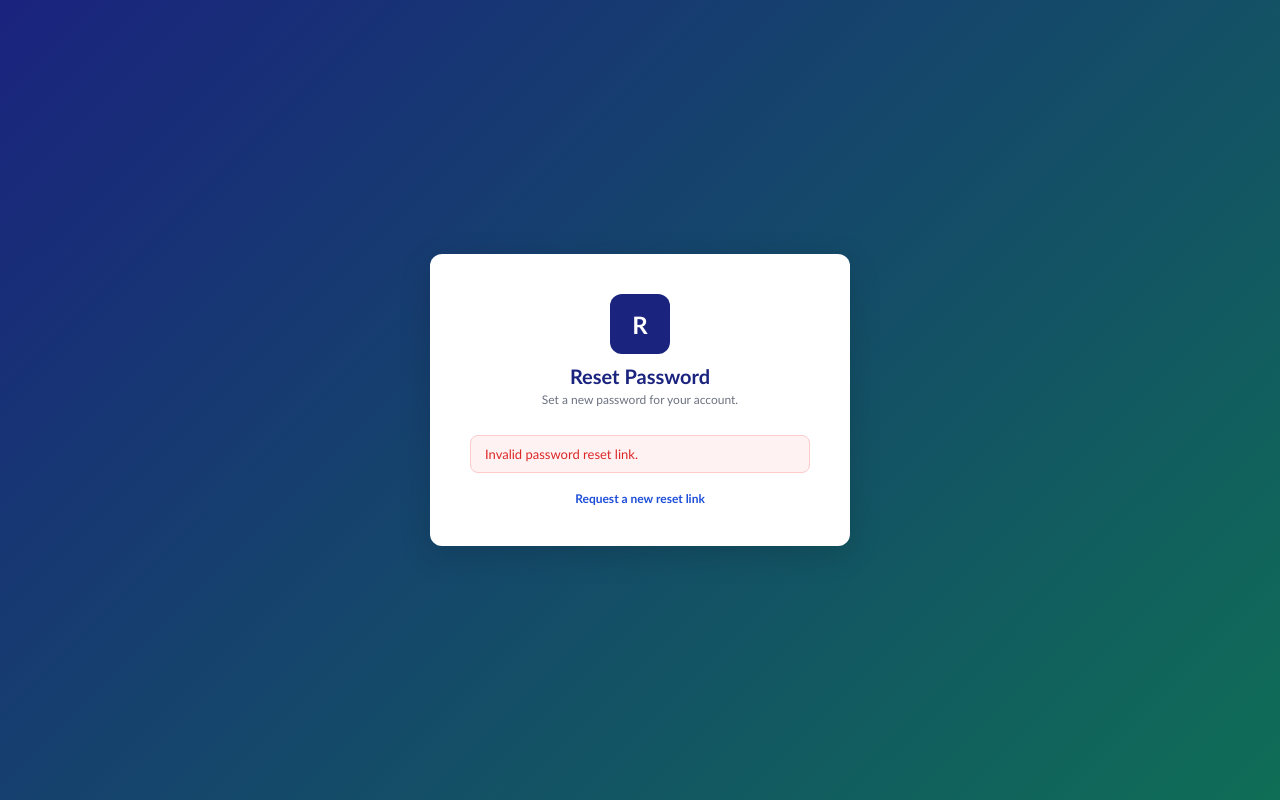
After one commit to Japheth-Njuguna/radts, a PHP site: page /reset_password.php in a window 1280 px wide. The commit adds this page. Run offline with PHP 8.4, Linux system fonts and the light colour scheme.

Commit message:
Add password reset functionality with token validation and email notifications

```diff
--- /dev/null
+++ b/reset_password.php
@@ -0,0 +1,172 @@
+<?php
+require_once 'includes/auth.php';
+require_once 'includes/db.php';
+
+function ensurePasswordResetSchema($conn) {
+    mysqli_query($conn, "
+        CREATE TABLE IF NOT EXISTS password_reset_requests (
+            request_id INT AUTO_INCREMENT PRIMARY KEY,
+            user_id INT NULL,
+            email VARCHAR(150) NOT NULL,
+            status ENUM('pending','completed','rejected') NOT NULL DEFAULT 'pending',
+            requested_at DATETIME NOT NULL DEFAULT CURRENT_TIMESTAMP
+        )
+    ");
+
+    mysqli_query($conn, "ALTER TABLE password_reset_requests ADD COLUMN IF NOT EXISTS token_hash VARCHAR(64) NULL AFTER email");
+    mysqli_query($conn, "ALTER TABLE password_reset_requests ADD COLUMN IF NOT EXISTS expires_at DATETIME NULL AFTER status");
+    mysqli_query($conn, "ALTER TABLE password_reset_requests ADD COLUMN IF NOT EXISTS used_at DATETIME NULL AFTER expires_at");
+    mysqli_query($conn, "ALTER TABLE password_reset_requests ADD INDEX IF NOT EXISTS idx_prr_token_hash (token_hash)");
+}
+
+ensurePasswordResetSchema($conn);
+
+$token = trim($_GET['token'] ?? ($_POST['token'] ?? ''));
+$error = '';
+$success = '';
+$request = null;
+
+if ($token === '' || !preg_match('/^[a-f0-9]{64}$/', $token)) {
+    $error = 'Invalid password reset link.';
+} else {
+    $tokenHash = hash('sha256', $token);
+    $stmt = mysqli_prepare(
+        $conn,
+        "SELECT request_id, user_id, email, status, expires_at, used_at
+         FROM password_reset_requests
+         WHERE token_hash = ?
+         ORDER BY request_id DESC
+         LIMIT 1"
+    );
+    mysqli_stmt_bind_param($stmt, 's', $tokenHash);
+    mysqli_stmt_execute($stmt);
+    $result = mysqli_stmt_get_result($stmt);
+    $request = mysqli_fetch_assoc($result);
+
+    if (!$request) {
+        $error = 'This reset link is invalid.';
+    } elseif ($request['status'] !== 'pending' || $request['used_at'] !== null) {
+        $error = 'This reset link has already been used.';
+    } elseif ($request['expires_at'] === null || strtotime($request['expires_at']) < time()) {
+        $error = 'This reset link has expired. Please request a new one.';
+    }
+}
+
+if ($error === '' && $_SERVER['REQUEST_METHOD'] === 'POST') {
+    $password = $_POST['password'] ?? '';
+    $confirmPassword = $_POST['confirm_password'] ?? '';
+
+    if ($password === '' || $confirmPassword === '') {
+        $error = 'Please fill in both password fields.';
+    } elseif (strlen($password) < 8) {
+        $error = 'Password must be at least 8 characters long.';
+    } elseif ($password !== $confirmPassword) {
+        $error = 'Password and confirm password do not match.';
+    } else {
+        mysqli_begin_transaction($conn);
+
+        try {
+            $passwordHash = password_hash($password, PASSWORD_DEFAULT);
+
+            $updateUser = mysqli_prepare($conn, "UPDATE users SET `PASSWORD` = ? WHERE user_id = ?");
+            mysqli_stmt_bind_param($updateUser, 'si', $passwordHash, $request['user_id']);
+            mysqli_stmt_execute($updateUser);
+
+            $completeRequest = mysqli_prepare(
+                $conn,
+                "UPDATE password_reset_requests SET status = 'completed', used_at = NOW() WHERE request_id = ?"
+            );
+            mysqli_stmt_bind_param($completeRequest, 'i', $request['request_id']);
+            mysqli_stmt_execute($completeRequest);
+
+            $rejectOthers = mysqli_prepare(
+                $conn,
+                "UPDATE password_reset_requests
+                 SET status = 'rejected'
+                 WHERE user_id = ? AND request_id <> ? AND status = 'pending'"
+            );
+            mysqli_stmt_bind_param($rejectOthers, 'ii', $request['user_id'], $request['request_id']);
+            mysqli_stmt_execute($rejectOthers);
+
+            mysqli_commit($conn);
+            $success = 'Your password has been reset successfully. You can now log in.';
+        } catch (Exception $ex) {
+            mysqli_rollback($conn);
+            $error = 'Failed to reset password. Please try again.';
+        }
+    }
+}
+?>
+
+<!DOCTYPE html>
+<html lang="en">
+<head>
+    <meta charset="UTF-8">
+    <meta name="viewport" content="width=device-width, initial-scale=1.0">
+    <title>RADTS - Reset Password</title>
+    <link rel="stylesheet" href="assets/css/style.css">
+</head>
+<body>
+
+<div class="login-wrapper">
+    <div class="login-card">
+        <div class="login-logo">
+            <div class="logo-icon">R</div>
+            <h2>Reset Password</h2>
+            <p>Set a new password for your account.</p>
+        </div>
+
+        <?php if ($error !== ''): ?>
+            <div class="error-msg"><?php echo htmlspecialchars($error); ?></div>
+            <div class="form-helper" style="text-align:center;margin-top:10px">
+                <a href="forgot_password.php">Request a new reset link</a>
+            </div>
+        <?php endif; ?>
+
+        <?php if ($success !== ''): ?>
+            <div class="success-msg"><?php echo htmlspecialchars($success); ?></div>
+            <div class="form-helper" style="text-align:center;margin-top:10px">
+                <a href="index.php?force_login=1">Go to Login</a>
+            </div>
+        <?php endif; ?>
+
+        <?php if ($error === '' && $success === ''): ?>
+            <form method="POST" action="">
+                <input type="hidden" name="token" value="<?php echo htmlspecialchars($token); ?>">
+
+                <div class="form-group">
+                    <label for="password">New Password</label>
+                    <input
+                        type="password"
+                        id="password"
+                        name="password"
+                        placeholder="At least 8 characters"
+                        minlength="8"
+                        required
+                    >
+                </div>
+
+                <div class="form-group">
+                    <label for="confirm_password">Confirm New Password</label>
+                    <input
+                        type="password"
+                        id="confirm_password"
+                        name="confirm_password"
+                        placeholder="Re-enter password"
+                        minlength="8"
+                        required
+                    >
+                </div>
+
+                <button type="submit" class="btn-login">Reset Password</button>
+
+                <div class="form-helper" style="text-align:center;margin-top:16px">
+                    <a href="index.php?force_login=1">Back to Login</a>
+                </div>
+            </form>
+        <?php endif; ?>
+    </div>
+</div>
+
+</body>
+</html>
```
Also changed, not shown: forgot_password.php (+53 -15 lines).
